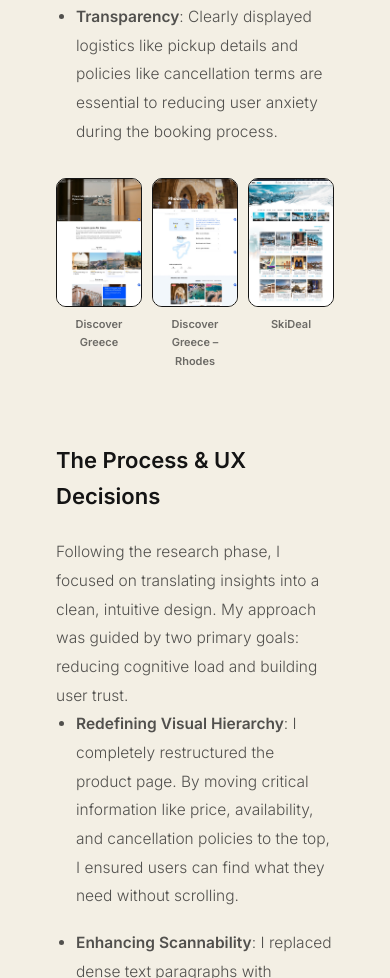
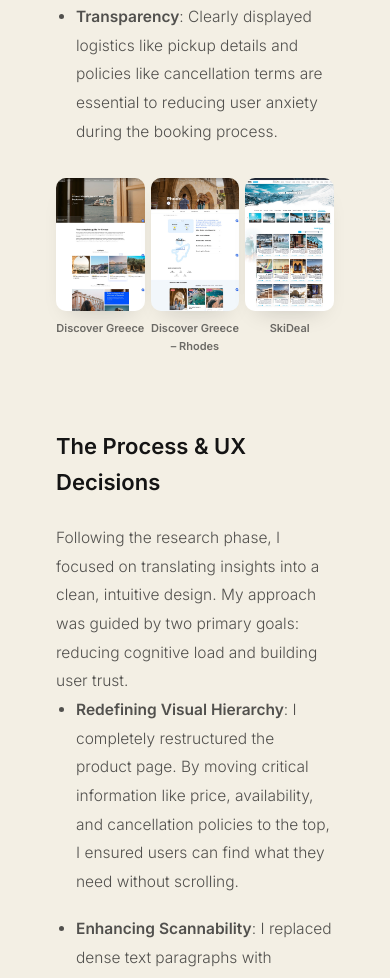
Before and after one commit to maorcf/portfolio, a plain HTML site: page work-austrip.html in a window 390 px wide. Shown: the part 2595-3573 px from the top of the page. Drawn offline with Linux system fonts and the light colour scheme.

Commit message:
Enlarge inspiration reference images and replace border with soft drop shadow

```diff
--- a/style.css
+++ b/style.css
@@ -271,18 +271,18 @@ a.project:hover{ transform:translate(-3px,-3px); box-shadow:8px 8px 0 var(--ink)
 }
 .case-list li{ margin-bottom:18px; }
 
-.inspo-grid{ display:grid; grid-template-columns:repeat(3, 1fr); gap:24px; max-width:820px; margin:32px auto 0; }
+.inspo-grid{ display:grid; grid-template-columns:repeat(3, 1fr); gap:24px; max-width:920px; margin:32px auto 0; }
 .inspo-grid figure{ margin:0; }
 .inspo-grid img{
   width:100%; aspect-ratio:2/3; object-fit:cover; object-position:top;
-  border:1.5px solid var(--ink); border-radius:10px;
+  border-radius:10px; box-shadow:0 12px 24px -14px rgba(20,20,20,0.22);
 }
 .inspo-grid figcaption{
   text-align:center; color:var(--ink); opacity:0.6; font-size:12.5px; font-weight:600;
   margin-top:8px;
 }
 @media (max-width: 640px){
-  .inspo-grid{ grid-template-columns:1fr 1fr 1fr; gap:10px; }
+  .inspo-grid{ grid-template-columns:1fr 1fr 1fr; gap:6px; }
   .inspo-grid figcaption{ font-size:11px; }
 }
 
--- a/work-austrip.html
+++ b/work-austrip.html
@@ -10,7 +10,7 @@
 <link href="https://fonts.googleapis.com/css2?family=Inter:wght@300;400;500;600&display=swap" rel="stylesheet">
 <link rel="canonical" href="https://maorcohenfalah.com/work-austrip.html">
 <link rel="icon" href="favicon.svg" type="image/svg+xml">
-<link rel="stylesheet" href="style.css?v=31">
+<link rel="stylesheet" href="style.css?v=32">
 </head>
 <body>
 
@@ -201,7 +201,7 @@
   <a href="resume.pdf" target="_blank" rel="noopener" class="cv-link" onclick="closeMobileNav()">Resume <svg class="cv-arrow" viewBox="0 0 24 24" width="13" height="13" fill="none" xmlns="http://www.w3.org/2000/svg"><path d="M7 17L17 7M9 7h8v8" stroke="currentColor" stroke-width="2.3" stroke-linecap="round" stroke-linejoin="round"/></svg></a>
 </nav>
 
-<script src="script.js?v=31"></script>
+<script src="script.js?v=32"></script>
 
 </body>
 </html>
```
Also changed, not shown: about.html (+2 -2 lines), index.html (+2 -2 lines), playground.html (+2 -2 lines), work-funnels.html (+2 -2 lines), work-redesign.html (+2 -2 lines).
